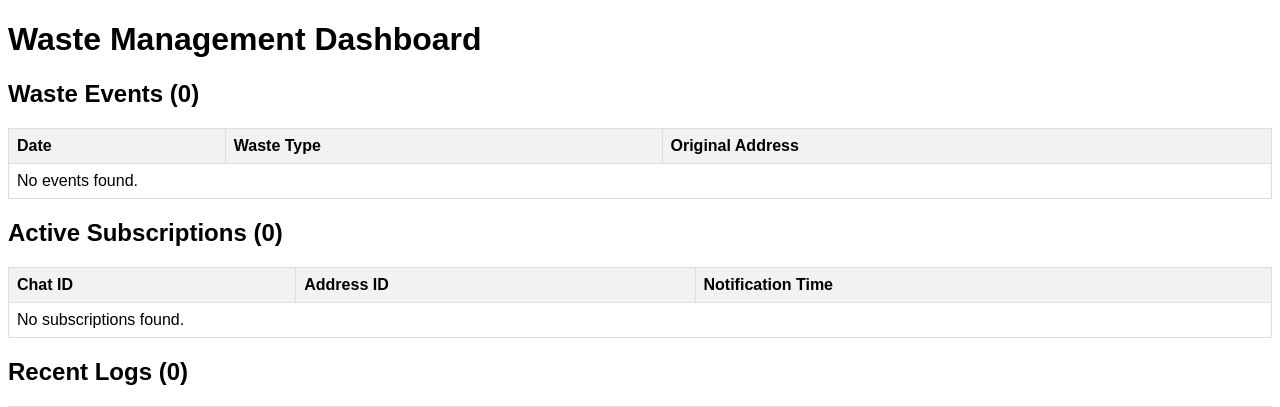
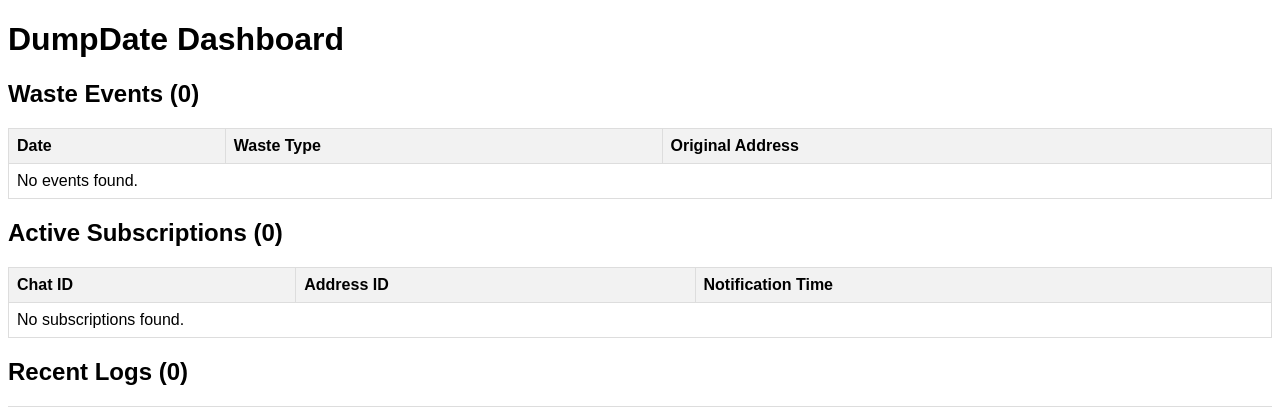
Before and after one commit to Steelnight/DumpDate, a Flask app: page / in a window 1280 px wide. Shown: the top 407 px of the page. Run offline with Flask 3, Linux system fonts and the light colour scheme; data that the repository does not hold is empty.

Commit message:
chore: Standardize project name to "DumpDate"
This commit updates the project name to "DumpDate" across the codebase for consistency.

- Updated the `name` and `description` in `pyproject.toml`.
- Updated the title and heading in `dashboard/templates/dashboard.html`.

```diff
--- a/dashboard/templates/dashboard.html
+++ b/dashboard/templates/dashboard.html
@@ -1,7 +1,7 @@
 <!DOCTYPE html>
 <html>
 <head>
-    <title>Waste Management Dashboard</title>
+    <title>DumpDate Dashboard</title>
     <style>
         body { font-family: sans-serif; }
         table { border-collapse: collapse; width: 100%; margin-bottom: 20px; }
@@ -10,7 +10,7 @@
     </style>
 </head>
 <body>
-    <h1>Waste Management Dashboard</h1>
+    <h1>DumpDate Dashboard</h1>
 
     {% if error %}
         <p style="color: red;"><strong>Error loading data:</strong> {{ error }}</p>
--- a/pyproject.toml
+++ b/pyproject.toml
@@ -1,7 +1,7 @@
 [tool.poetry]
-name = "schedule-parser"
+name = "DumpDate"
 version = "0.1.0"
-description = "A package to parse .ics files from Dresden's municipal waste schedule and store event data in a local SQLite database."
+description = "DumpDate is a smart reminder bot that keeps track of the local garbage collection schedule in Dresden and notifies you before pickup."
 authors = ["Jules <you@example.com>"]
 license = "MIT"
 readme = "README.md"
```
